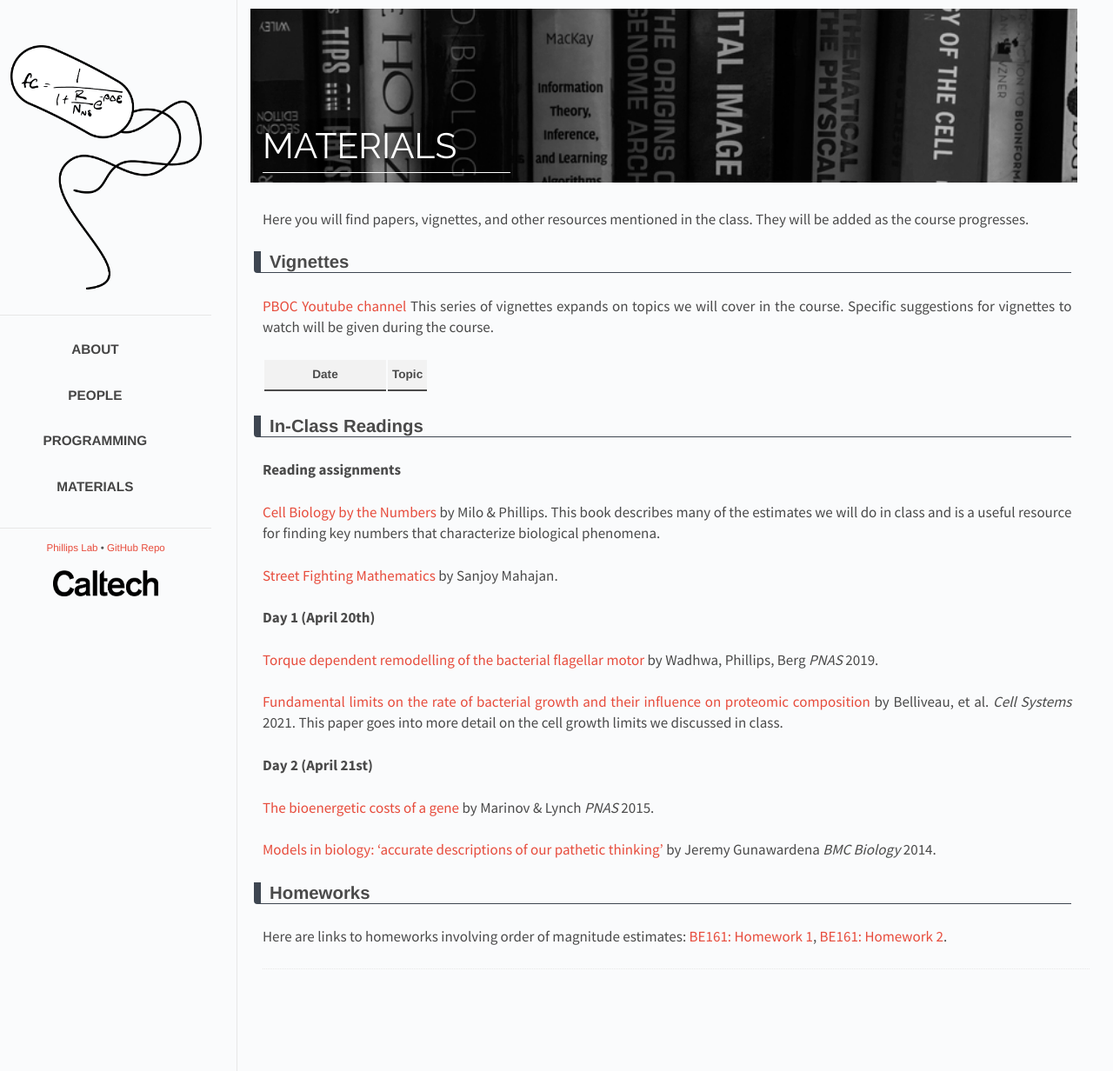
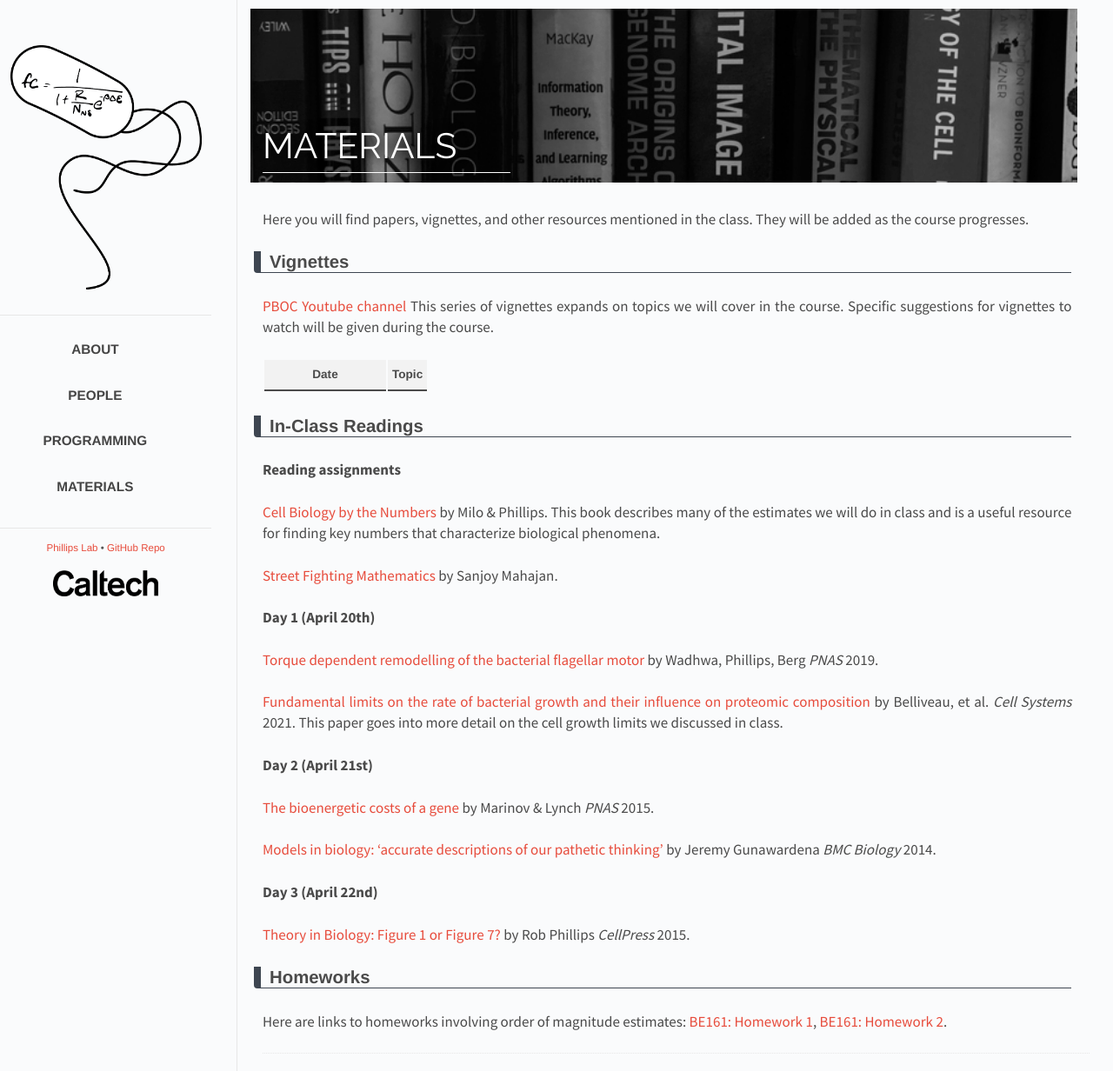
Before and after one commit to RPGroup-PBoC/pboc22_heidelberg, a Jekyll site: the page built from _posts/2022-01-28-materials.md, in a window 1280 px wide. Shown: the whole page at 87% size. Built offline with Jekyll 4.4.1, drawn with Linux system fonts in a browser that asks for light colours.

Commit message:
added figure 1 theory paper

```diff
--- a/_data/papers.yaml
+++ b/_data/papers.yaml
@@ -34,6 +34,13 @@ Day 2 (April 21st):
    journal: "BMC Biology"
    year: "2014"
    link: "https://bmcbiol.biomedcentral.com/track/pdf/10.1186/1741-7007-12-29.pdf"
+
+Day 3 (April 22nd):
+ - title: "Theory in Biology: Figure 1 or Figure 7?"
+   author: "Rob Phillips"
+   journal: "CellPress"
+   year: "2015"
+   link: "https://www.cell.com/trends/cell-biology/fulltext/S0962-8924(15)00194-4"
 
 # Day 1 (September 9th):
 #   - title: "The biomass distribution on Earth"
```
